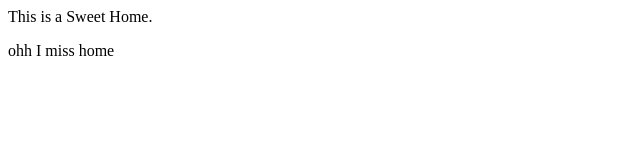
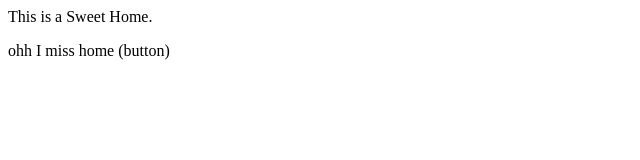
Before and after one commit to jainanuprekshaa/localrepo, a plain HTML site: page index.html in a window 1280 px wide. Shown: the full height of the page, 0-640 px from the left. Drawn offline with Linux system fonts and the light colour scheme.

```diff
--- a/index.html
+++ b/index.html
@@ -1,2 +1,2 @@
 <p>This is a Sweet Home.</p>
-<p>ohh I miss home</p>
+<p>ohh I miss home (button)</p>
```
